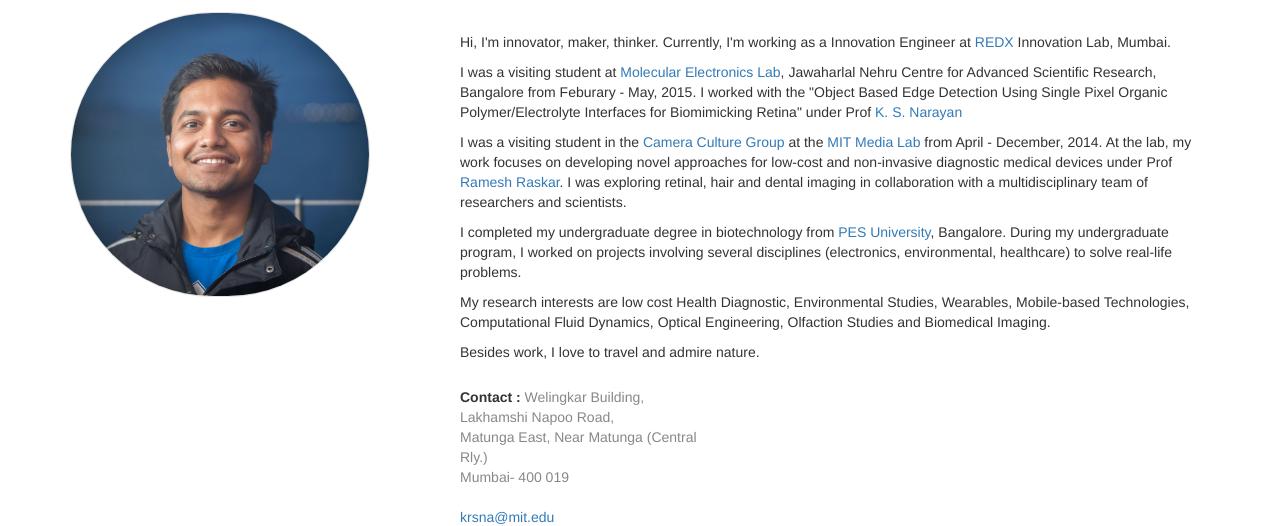
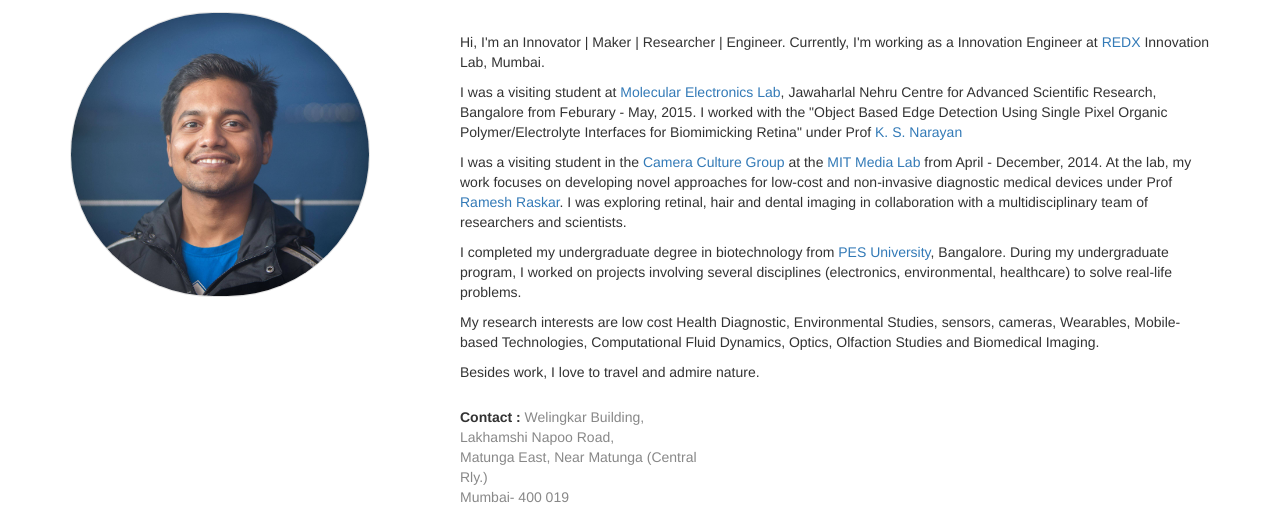
Before and after one commit to krishnarastogi/krishnarastogi.github.io, a plain HTML site: page index.html in a window 1280 px wide. Shown: the part 137-663 px from the top of the page. Drawn offline with nearby package versions, Linux system fonts and the light colour scheme.

Commit message:
adding details

```diff
--- a/index.html
+++ b/index.html
@@ -86,7 +86,7 @@
                 <p class="lead">
 
 
-                <p>Hi, I'm innovator, maker, thinker. Currently, I'm working as a Innovation Engineer at  <a href ="http://www.mitredx.com/#about" target="_blank">REDX</a> Innovation Lab, Mumbai.
+                <p>Hi, I'm an Innovator | Maker | Researcher | Engineer. Currently, I'm working as a Innovation Engineer at  <a href ="http://www.mitredx.com/#about" target="_blank">REDX</a> Innovation Lab, Mumbai.
 
                 <p>I was a visiting student at <a href ="http://www.jncasr.ac.in/mel/" target="_blank">Molecular Electronics Lab</a>, Jawaharlal Nehru Centre for Advanced Scientific Research, Bangalore from Feburary - May, 2015. I worked with the "Object Based Edge Detection Using Single Pixel Organic Polymer/Electrolyte Interfaces for Biomimicking Retina" under Prof <a href= "http://www.jncasr.ac.in/narayan/" target="_blank"> K. S. Narayan</a></p>
 
@@ -98,7 +98,7 @@
                 <br/>-->
                 <p>I completed my undergraduate degree in biotechnology from <a href= "http://pes.edu/programs/pesit" target="_blank">PES University</a>, Bangalore. During my undergraduate program, I worked on projects involving several disciplines (electronics, environmental, healthcare) to solve real-life problems.</p>
 
-                <p>My research interests are low cost Health Diagnostic, Environmental Studies, Wearables, Mobile-based Technologies, Computational Fluid Dynamics, Optical Engineering, Olfaction Studies and Biomedical Imaging.</p>
+                <p>My research interests are low cost Health Diagnostic, Environmental Studies, sensors, cameras, Wearables, Mobile-based Technologies, Computational Fluid Dynamics, Optics, Olfaction Studies and Biomedical Imaging.</p>
 
                 <p>Besides work, I love to travel and admire nature.</p>
                 </p>
```
